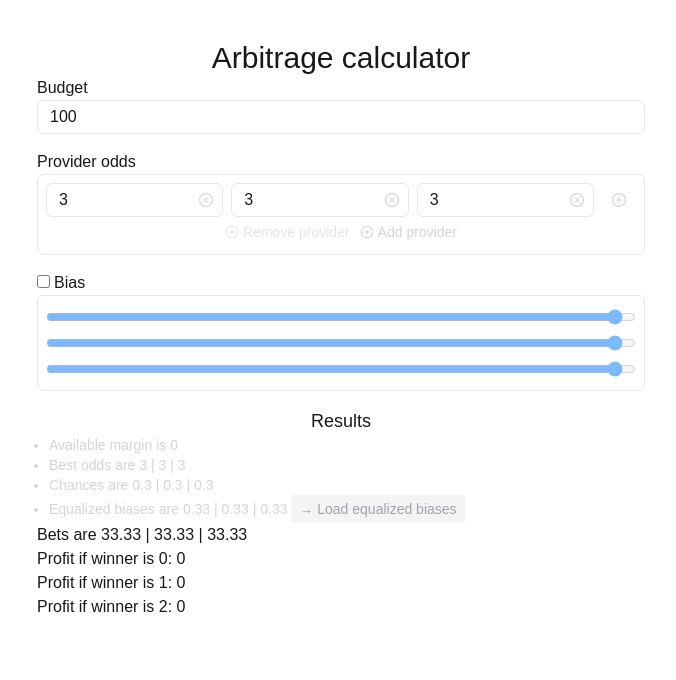
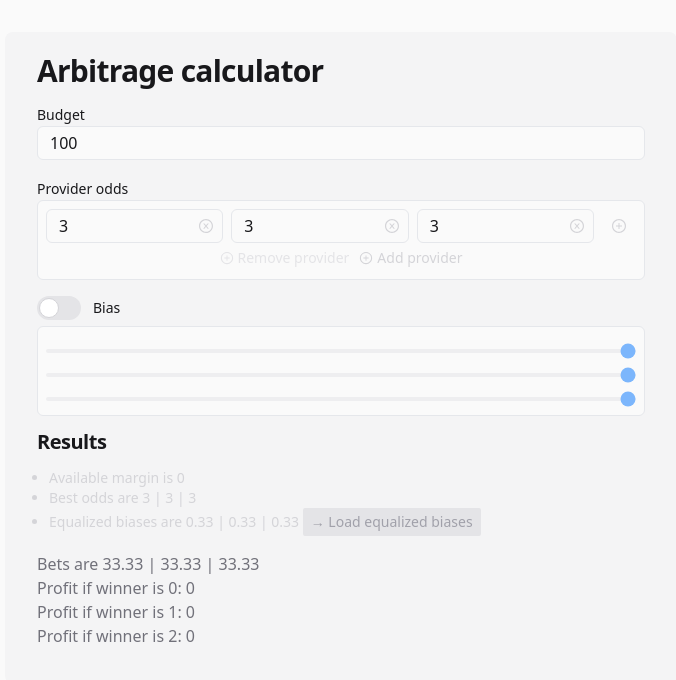
Before and after one commit to nydelic/arbitrage-calculator, a Next.js app: page / in a window 1280 px wide. Shown: the top 680 px of the page, without its empty margins (299-975 px from the left). Built offline with nearby package versions, Linux system fonts and the light colour scheme.

Commit message:
fix: improve styles and init darkmode

```diff
--- a/pages/index.tsx
+++ b/pages/index.tsx
@@ -15,7 +15,8 @@ const Home: NextPage = () => {
         <title>Arbitrage calculator</title>
         <link rel="icon" href="/favicon.ico" />
       </Head>
-      <div className="mx-auto max-w-2xl py-10 px-8">
+      <div className="mx-auto max-w-2xl">
+        <div className="py-6 px-8 bg-zinc-100 dark:bg-zinc-900 rounded-lg my-8">
           <FormProvider {...arbitrageForm}>
             <ArbitrageForm />
             <ArbitrageCalculationsErrorBoundary>
@@ -23,6 +24,7 @@ const Home: NextPage = () => {
             </ArbitrageCalculationsErrorBoundary>
           </FormProvider>
         </div>
+      </div>
     </>
   );
 };
--- a/src/components/Input.tsx
+++ b/src/components/Input.tsx
@@ -10,10 +10,10 @@ const Input = forwardRef<HTMLInputElement, InputProps>(function InputInner(
 ) {
   return (
     <span className={className}>
-      {label && <label>{label}</label>}
+      {label && <label className="text-sm font-medium">{label}</label>}
       <input
         {...inputProps}
-        className="border rounded-md py-1 px-3 block placeholder:text-slate-100/40 w-full"
+        className="border rounded-md py-1 px-3 block placeholder:text-zinc-300/50 w-full bg-zinc-50 dark:bg-zinc-800 dark:text-zinc-300 dark:border-zinc-600"
         ref={ref}
       />
     </span>
--- a/src/components/arbitrage/ArbitrageCalculations.tsx
+++ b/src/components/arbitrage/ArbitrageCalculations.tsx
@@ -30,22 +30,24 @@ function ArbitrageCalculations({}: ArbitrageCalculationsProps) {
 
   return (
     <div>
-      <h2 className="text-center text-lg">Results</h2>
-      <ul className="list-disc ml-3">
-        <li className="text-zinc-300 text-sm">
+      <h2 className="mb-4 text-xl font-extrabold tracking-tight leading-none text-zinc-900 dark:text-white">
+        Results
+      </h2>
+      <ul className="list-disc ml-3 mb-4">
+        <li className="text-zinc-300 dark:text-zinc-500 text-sm">
           Available margin is {MathRound(availableWinMargin, 2)}
         </li>
-        <li className="text-zinc-300 text-sm">
+        <li className="text-zinc-300 dark:text-zinc-500 text-sm">
           Best odds are {MathRoundList(bestOdds, 1).join(" | ")} <br />
         </li>
-        <li className="text-zinc-300 text-sm">
+        {/* <li className="text-zinc-300 dark:text-zinc-500 text-sm">
           Chances are {MathRoundList(chances, 1).join(" | ")} <br />
-        </li>
-        <li className="text-zinc-300 text-sm">
+        </li> */}
+        <li className="text-zinc-300 dark:text-zinc-500 text-sm">
           Equalized biases are {MathRoundList(equalizedBiases, 2).join(" | ")}{" "}
           <button
             type="button"
-            className="rounded-sm py-1 px-2 bg-zinc-100 text-zinc-400 hover:text-zinc-500 hover:bg-zinc-200"
+            className="rounded-sm py-1 px-2 bg-zinc-200 dark:bg-zinc-800 dark:hover:bg-zinc-800 text-zinc-400 dark:text-zinc-400 dark:hover:text-zinc-500 hover:text-zinc-500 hover:bg-zinc-300"
             onClick={(e) => {
               e.preventDefault();
               equalizedBiases.forEach((bias, biasIndex) => {
@@ -60,6 +62,7 @@ function ArbitrageCalculations({}: ArbitrageCalculationsProps) {
           </button>
         </li>
       </ul>
+      <p className="mb-3 font-light text-zinc-500 dark:text-zinc-400">
         Bets are {MathRoundList(betsToTake, 2).join(" | ")} <br />
         {profits.map((profit, winnerIndex) => (
           <Fragment key={winnerIndex}>
@@ -67,6 +70,7 @@ function ArbitrageCalculations({}: ArbitrageCalculationsProps) {
             <br />
           </Fragment>
         ))}
+      </p>
     </div>
   );
 }
--- a/src/components/arbitrage/ArbitrageForm.tsx
+++ b/src/components/arbitrage/ArbitrageForm.tsx
@@ -25,7 +25,9 @@ function ArbitrageForm({}: ArbitrageFormProps) {
 
   return (
     <form className="mb-4">
-      <h1 className="text-center text-3xl">Arbitrage calculator</h1>
+      <h1 className="mb-4 text-3xl font-extrabold tracking-tight leading-none text-zinc-900 dark:text-white">
+        Arbitrage calculator
+      </h1>
       <div className="mb-4">
         <Input
           label="Budget"
@@ -38,8 +40,8 @@ function ArbitrageForm({}: ArbitrageFormProps) {
           placeholder="enter budget"
         />
       </div>
-      <label>Provider odds</label>
-      <div className="rounded-md p-2 border mb-4">
+      <label className="text-sm font-medium">Provider odds</label>
+      <div className="rounded-md p-2 border mb-4 bg-zinc-50 dark:bg-zinc-800 dark:border-zinc-600">
         <div>
           {providedOddsFields.map((providedOddsField, pIndex) => (
             <div key={providedOddsField.id} className="mb-2 last:mb-0">
@@ -80,24 +82,29 @@ function ArbitrageForm({}: ArbitrageFormProps) {
         </div>
       </div>
       <div>
-        <input
-          id="enableBias"
-          className="mr-1 cursor-pointer"
-          type="checkbox"
-          {...register("enableBias")}
-        />
-        <label htmlFor="enableBias" className="select-none cursor-pointer">
-          Bias
+        <label
+          htmlFor="enableBias"
+          className="inline-flex relative items-center cursor-pointer"
+        >
+          <input
+            id="enableBias"
+            className="sr-only peer"
+            type="checkbox"
+            {...register("enableBias")}
+          />
+          <div className="w-11 h-6 bg-zinc-200 peer-focus:outline-none peer-focus:ring-4 peer-focus:ring-accent-color-300 dark:peer-focus:ring-accent-color-800 rounded-full peer dark:bg-zinc-700 peer-checked:after:translate-x-full peer-checked:after:border-white after:content-[''] after:absolute after:top-[2px] after:left-[2px] after:bg-white after:border-zinc-300 after:border after:rounded-full after:h-5 after:w-5 after:transition-all dark:border-zinc-600 peer-checked:bg-accent-color-600"></div>
+          <span className="ml-3 text-sm font-medium">Bias</span>
         </label>
       </div>
-      <div className="rounded-md p-2 border mb-4">
+      <div className="rounded-md p-2 border mb-4 bg-zinc-50 dark:bg-zinc-800 dark:border-zinc-600">
         <Controller
           control={control}
           name="biasConfig"
           render={({ field }) => (
             <div className={enableBias ? "" : "opacity-50 pointer-events-none"}>
               {field.value.map((biasField, bIndex) => (
-                <Input
+                <input
+                  className="w-full h-1 bg-zinc-200 rounded-lg appearance-none cursor-pointer range-sm dark:bg-zinc-700"
                   key={bIndex}
                   {...register(`biasConfig.${bIndex}`, {
                     valueAsNumber: true,
--- a/src/components/arbitrage/ArbitrageOddFields.tsx
+++ b/src/components/arbitrage/ArbitrageOddFields.tsx
@@ -60,7 +60,7 @@ function ArbitrageOddFields({ providerIndex }: ArbitrageOddFieldsProps) {
                   {providedOddFields.length > 2 && (
                     <button
                       type="button"
-                      className="block absolute right-0 top-0 h-full px-2 text-zinc-300 border border-transparent hover:text-rose-500 hover:bg-rose-100 rounded-md hover:border-rose-200"
+                      className="block absolute right-0 top-0 h-full px-2 text-zinc-300 border border-transparent hover:text-rose-500 hover:bg-rose-500/10 rounded-md hover:border-rose-500"
                       onClick={(e) => {
                         e.preventDefault();
                         const currentBiases = getValues("biasConfig");
@@ -100,7 +100,7 @@ function ArbitrageOddFields({ providerIndex }: ArbitrageOddFieldsProps) {
       </div>
       <button
         type="button"
-        className="block ml-2 top-0 p-2 h-f text-zinc-300 border border-transparent hover:text-emerald-500 hover:bg-emerald-100 rounded-md hover:border-emerald-200"
+        className="block ml-2 top-0 p-2 h-f text-zinc-300 border border-transparent hover:text-emerald-500 hover:bg-emerald-500/10 rounded-md hover:border-emerald-500"
         onClick={(e) => {
           e.preventDefault();
           const currentBiases = getValues("biasConfig");
--- a/styles/globals.css
+++ b/styles/globals.css
@@ -8,8 +8,7 @@
     --accent-color-light: 85 204 255;
   }
   body {
-    @apply text-zinc-900;
-    font-family: "Sora", sans-serif;
+    @apply text-zinc-900 bg-zinc-50 dark:bg-zinc-800 dark:text-zinc-200;
   }
 }
 @layer components {
--- a/tailwind.config.js
+++ b/tailwind.config.js
@@ -1,6 +1,7 @@
 /** @type {import('tailwindcss').Config} */
 module.exports = {
   content: ["./pages/**/*.{js,ts,jsx,tsx}", "./src/**/*.{js,ts,jsx,tsx}"],
+  // darkMode: "class",
   theme: {
     extend: {
       colors: {
```
Lines whose indentation alone changed are shown as unchanged.
